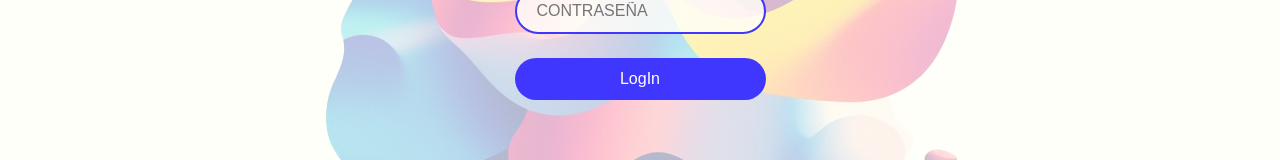
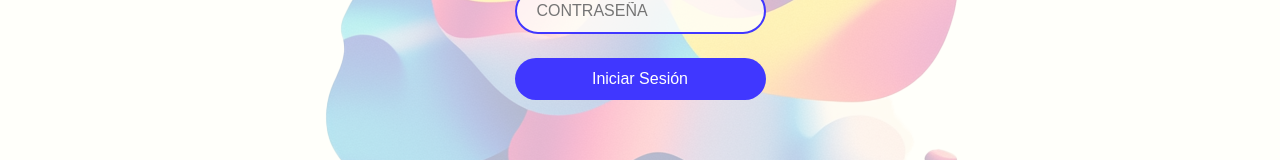
Before and after one commit to Jojocg/Huella-Creativa, a React (Vite) app in the folder huella-creativa/: page /auth/login in a window 1280 px wide. Shown: the part 375-535 px from the top of the page. Built offline with nearby package versions, Linux system fonts and the light colour scheme.

Commit message:
iniciar sesión en español

```diff
--- a/huella-creativa/src/Pages/Auth/Login/Login.jsx
+++ b/huella-creativa/src/Pages/Auth/Login/Login.jsx
@@ -73,7 +73,7 @@ const Login = () => {
 
                     <button type="submit" className="button_login">
                         <Link to="/HomeLogin">
-                        LogIn
+                        Iniciar Sesión
                         </Link>
                     </button>
                 </form>
```
